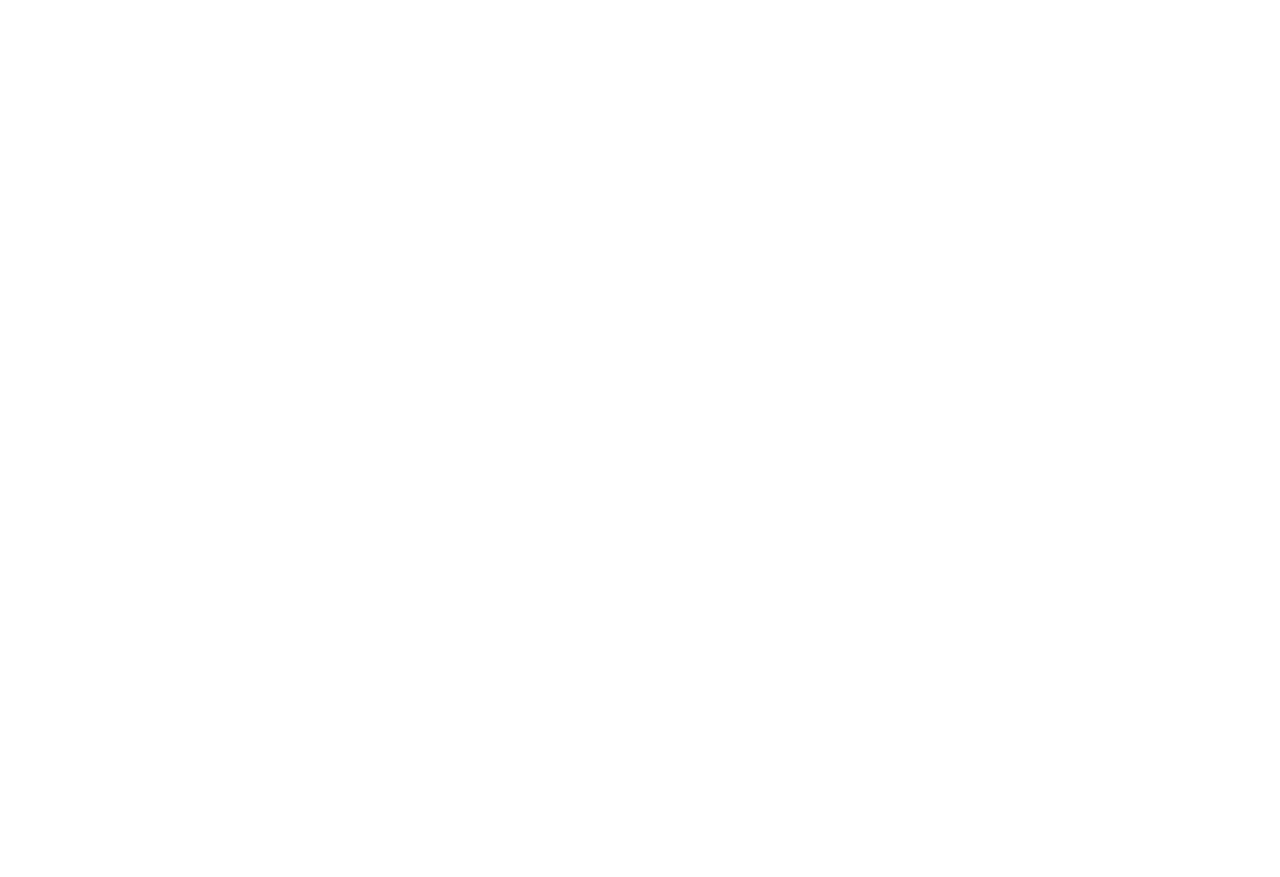
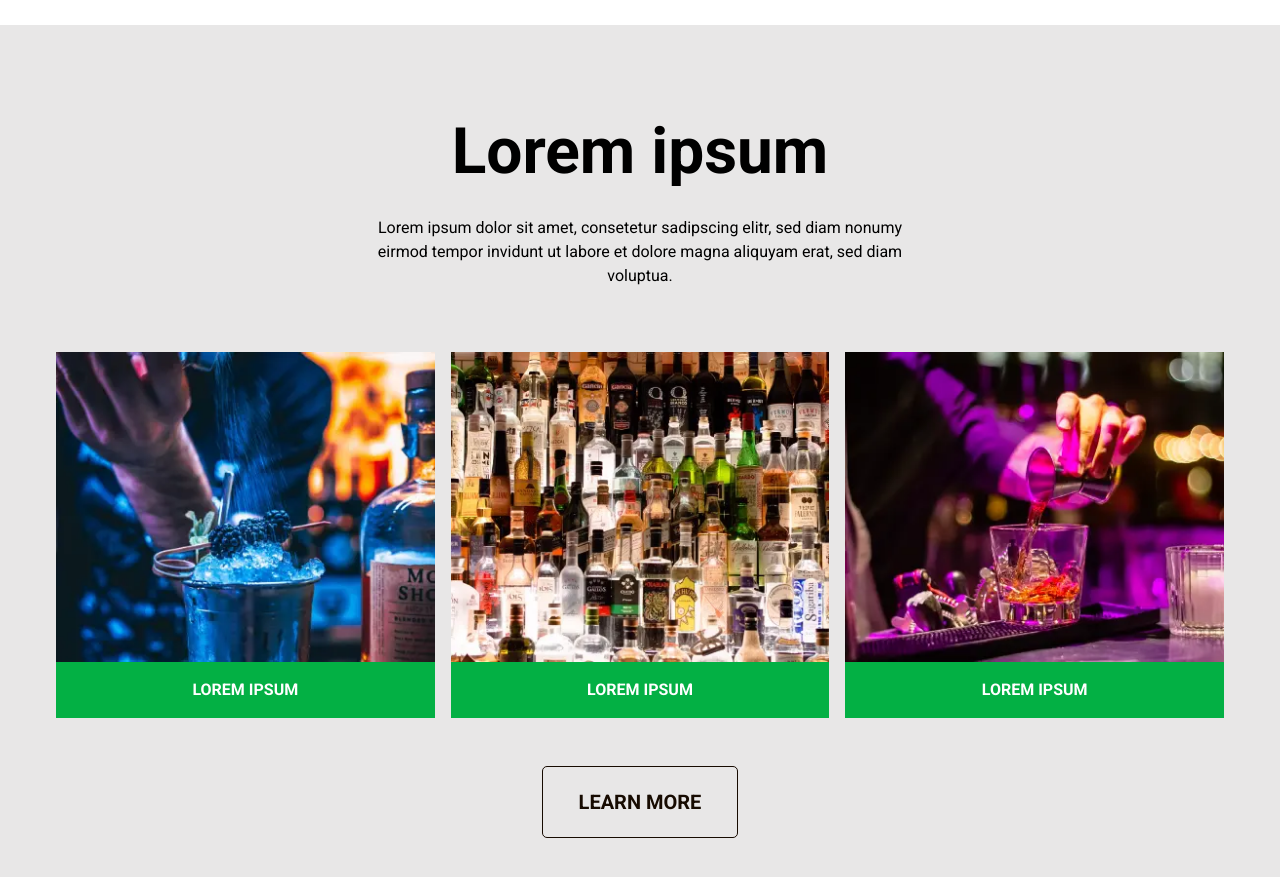
Before and after one commit to YoimelDev/Frontend-React-Test, a React (Vite) app: page / in a window 1280 px wide. Shown: the part 1720-2597 px from the top of the page. Before the commit the page ends 1745 px from the top, so only its background shows below. Built offline with nearby package versions, Linux system fonts and the light colour scheme.

Commit message:
feat: Add learn section and styles

```diff
--- a/src/App.tsx
+++ b/src/App.tsx
@@ -3,13 +3,17 @@
 
 // Images
 import pic1 from '@/assets/images/Pic1.webp'
+import pic2 from '@/assets/images/Pic2.webp'
+import pic3 from '@/assets/images/Pic3.webp'
+import pic4 from '@/assets/images/Pic4.webp'
 
 // Styles
 import '@/assets/scss/app.scss'
 import 'boxicons/css/boxicons.min.css'
 
 const App = () => {
-	return <>
+	return (
+		<>
 			<Header />
 
 			<Hero />
@@ -19,21 +23,24 @@
 			<TimeCountDown />
 
 			<main>
-			<section className='information'>
+				<section className="information">
 					<div className="information__container container">
-					<div className='information__content'>
+						<div className="information__content">
 							<h2>Lorem ipsum dolor sit amet</h2>
 							<p>
-							Lorem ipsum dolor sit amet, consetetur sadipscing elitr, sed
-							diam nonumy eirmod tempor invidunt ut labore et dolore
-							magna aliquyam erat, sed diam voluptua. At vero eos et
-							accusam et justo duo dolores et ea rebum. Stet clita kasd
-							gubergren, no sea takimata sanctus est Lorem ipsum dolor sit
-							amet. Lorem ipsum dolor sit amet, consetetur sadipscing elitr,
-							sed diam nonumy eirmod tempor invidunt ut labore et dolore
-							magna aliquyam erat, sed diam voluptua. At vero eos et
-							accusam et justo duo dolores et ea rebum. Stet clita kasd
-							gubergren, no sea takimata sanctus est Lorem ipsum dolor sit
+								Lorem ipsum dolor sit amet, consetetur
+								sadipscing elitr, sed diam nonumy eirmod tempor
+								invidunt ut labore et dolore magna aliquyam
+								erat, sed diam voluptua. At vero eos et accusam
+								et justo duo dolores et ea rebum. Stet clita
+								kasd gubergren, no sea takimata sanctus est
+								Lorem ipsum dolor sit amet. Lorem ipsum dolor
+								sit amet, consetetur sadipscing elitr, sed diam
+								nonumy eirmod tempor invidunt ut labore et
+								dolore magna aliquyam erat, sed diam voluptua.
+								At vero eos et accusam et justo duo dolores et
+								ea rebum. Stet clita kasd gubergren, no sea
+								takimata sanctus est Lorem ipsum dolor sit
 							</p>
 						</div>
 
@@ -42,8 +49,64 @@
 						</picture>
 					</div>
 				</section>
+
+				<section className="learn">
+					<div className="learn__container container">
+						<div className="learn__content">
+							<h2>Lorem ipsum</h2>
+							<p>
+								Lorem ipsum dolor sit amet, consetetur
+								sadipscing elitr, sed diam nonumy eirmod tempor
+								invidunt ut labore et dolore magna aliquyam
+								erat, sed diam voluptua.
+							</p>
+						</div>
+
+						<div className="learn__cards">
+							<article className="learn__card">
+								<picture>
+									<img
+										src={pic2}
+										loading="lazy"
+										alt="Imagen"
+									/>
+								</picture>
+								<p>LOREM IPSUM</p>
+							</article>
+
+							<article className="learn__card">
+								<picture>
+									<img
+										src={pic3}
+										loading="lazy"
+										alt="Imagen"
+									/>
+								</picture>
+								<p>LOREM IPSUM</p>
+							</article>
+
+							<article className="learn__card">
+								<picture>
+									<img
+										src={pic4}
+										loading="lazy"
+										alt="Imagen"
+									/>
+								</picture>
+								<p>LOREM IPSUM</p>
+							</article>
+						</div>
+
+						<div className="learn__button">
+							<button className='btn btn--border'>
+								LEARN MORE
+							</button>
+						</div>
+					</div>
+				</section>
 			</main>
 		</>
+	)
 }
 
 export default App
--- a/src/assets/scss/base/_general.scss
+++ b/src/assets/scss/base/_general.scss
@@ -32,4 +32,16 @@
 	&:hover {
 		background-color: darken($green_light, 10%);
 	}
+
+	&--border {
+		color: $black;
+		background-color: transparent;
+		border: 1px solid $black;
+		transition: color 0.3s, background-color 0.3s;
+
+		&:hover {
+			color: white;
+			background-color: darken($black, 10%);
+		}
+	}
 }
--- a/src/assets/scss/components/_index.scss
+++ b/src/assets/scss/components/_index.scss
@@ -3,3 +3,4 @@
 @import 'socialMedia';
 @import 'countDown';
 @import 'information';
+@import 'learn';
--- a/src/assets/scss/components/_information.scss
+++ b/src/assets/scss/components/_information.scss
@@ -24,11 +24,5 @@
                 color: black;
             }
         }
-
-
-        img {
-            // width: 100%;
-            // height: 335px;
-        }
     }
 }
--- /dev/null
+++ b/src/assets/scss/components/_learn.scss
@@ -0,0 +1,60 @@
+.learn {
+	padding: 95px 0;
+	background-color: $gray_light;
+
+	.learn__content {
+		margin-bottom: 4rem;
+
+		h2 {
+			margin-bottom: 2rem;
+			font-size: 4rem;
+			font-weight: 700;
+			text-align: center;
+			line-height: 1;
+			color: black;
+		}
+
+		p {
+			max-width: 570px;
+			margin: auto;
+			font-size: 1rem;
+			font-weight: 400;
+			text-align: center;
+			color: black;
+		}
+	}
+
+	.learn__cards {
+		display: flex;
+		gap: 16px;
+
+		.learn__card {
+			overflow: hidden;
+
+			img {
+				transition: transform 0.3s;
+			}
+
+			&:hover {
+				img {
+					transform: scale(1.05);
+				}
+			}
+
+			p {
+				position: relative;
+				z-index: 10;
+				padding: 1rem;
+				text-align: center;
+				color: white;
+				font-weight: 700;
+				background-color: $green_light;
+			}
+		}
+	}
+
+    .learn__button {
+        margin-top: 3rem;
+        text-align: center;
+    }
+}
```
Lines whose indentation alone changed are shown as unchanged.
